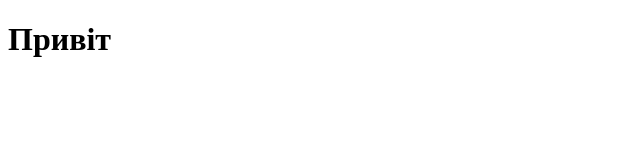
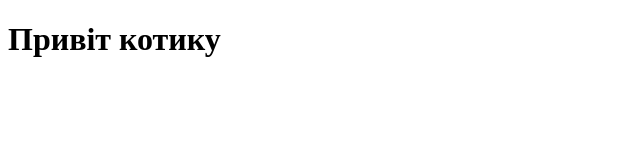
Before and after one commit to ValeriyMaestro/tutorial, a plain HTML site: page index.html in a window 1280 px wide. Shown: the whole page, without its empty margins (0-640 px from the left). Drawn offline with Linux system fonts and the light colour scheme.

Commit message:
Update index.html

```diff
--- a/index.html
+++ b/index.html
@@ -7,6 +7,6 @@
     <title>Document</title>
 </head>
 <body>
-    <h1>Привіт</h1>
+    <h1>Привіт котику</h1>
 </body>
 </html>
```
